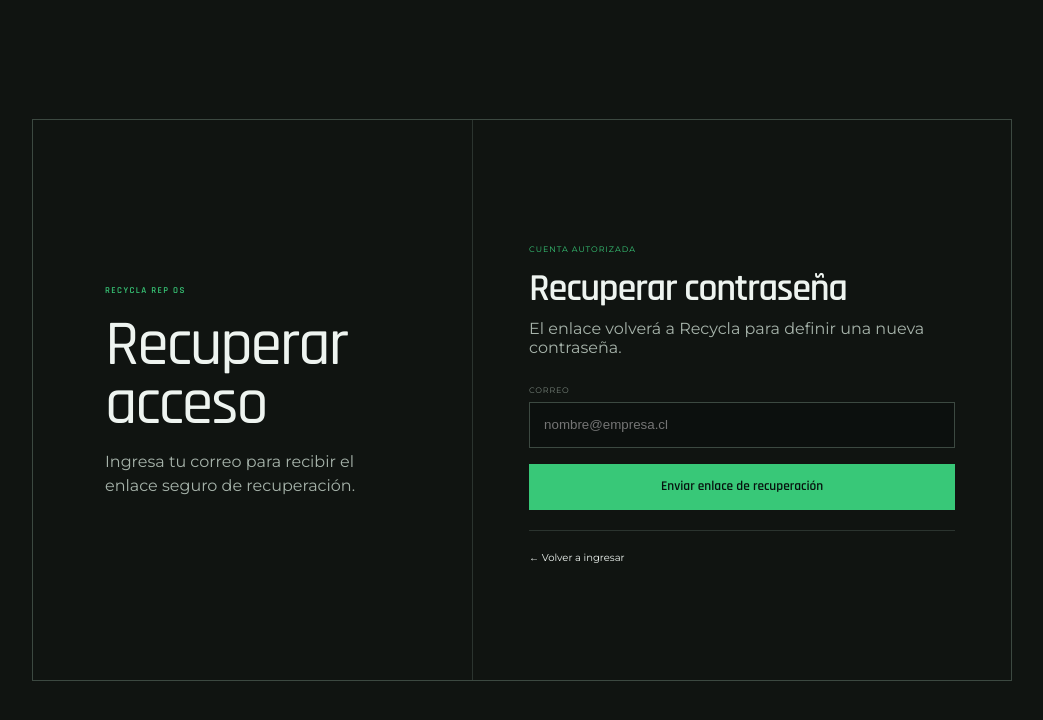
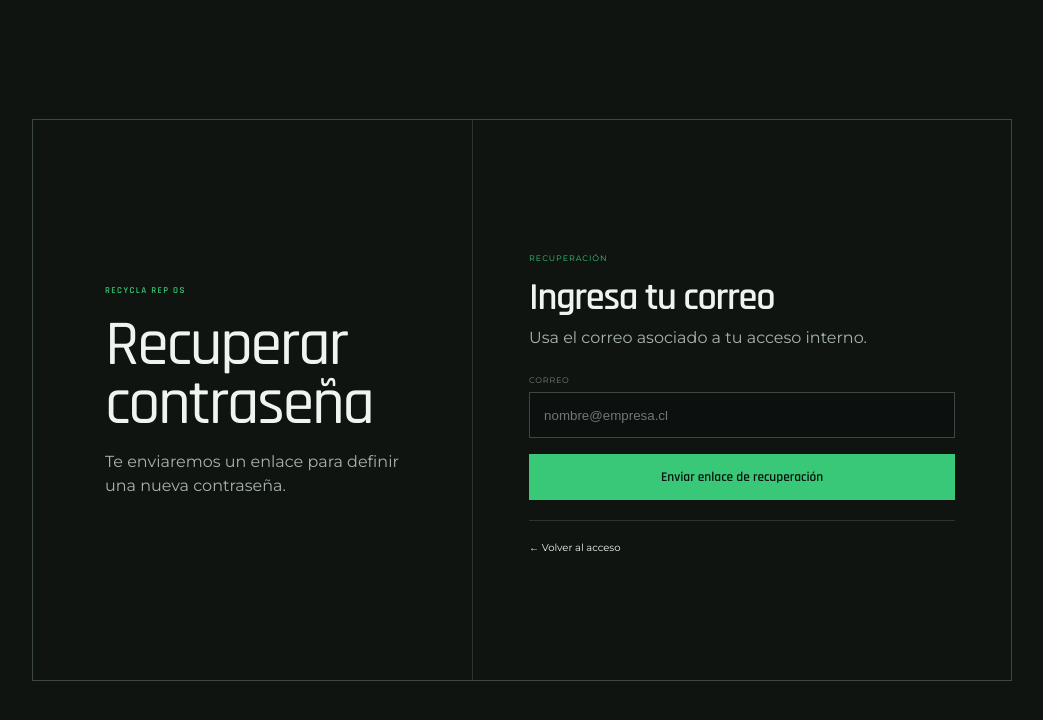
Before and after one commit to traviscomber/recycla, a Next.js app: page /auth/forgot-password in a window 1280 px wide. Shown: the top 720 px of the page, without its empty margins (118-1161 px from the left). Built offline with nearby package versions, Linux system fonts and the light colour scheme; no server answers.

Commit message:
ui: simplify password recovery flow

```diff
--- a/src/app/auth/forgot-password/page.tsx
+++ b/src/app/auth/forgot-password/page.tsx
@@ -9,20 +9,20 @@ export default function ForgotPasswordPage() {
       <section className="authShell">
         <div className="authBrandBlock">
           <p className="eyebrow">RECYCLA REP OS</p>
-          <h1>Recuperar acceso</h1>
-          <p>Ingresa tu correo para recibir el enlace seguro de recuperación.</p>
+          <h1>Recuperar contraseña</h1>
+          <p>Te enviaremos un enlace para definir una nueva contraseña.</p>
         </div>
         <section className="authCard authCardPrimary">
           <div className="authCardHead">
-            <span>Cuenta autorizada</span>
-            <h2>Recuperar contraseña</h2>
-            <p>El enlace volverá a Recycla para definir una nueva contraseña.</p>
+            <span>Recuperación</span>
+            <h2>Ingresa tu correo</h2>
+            <p>Usa el correo asociado a tu acceso interno.</p>
           </div>
 
           <PasswordRecoveryForm />
 
           <div className="authRecovery">
-            <Link href="/auth/sign-in">← Volver a ingresar</Link>
+            <Link href="/auth/sign-in">← Volver al acceso</Link>
           </div>
         </section>
       </section>
```
